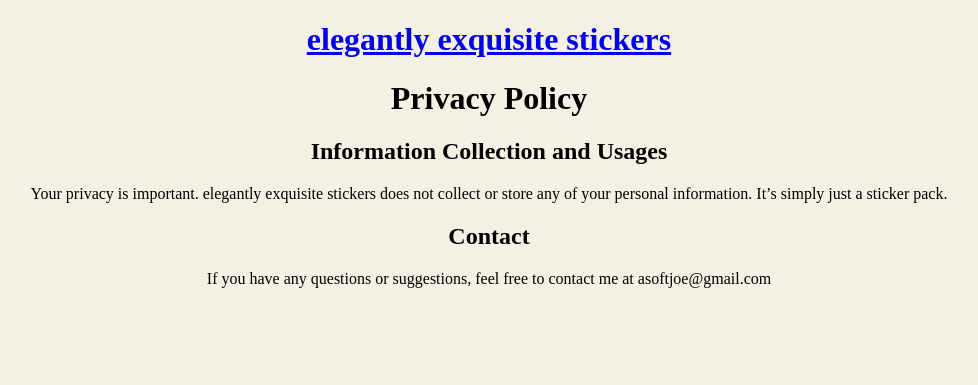
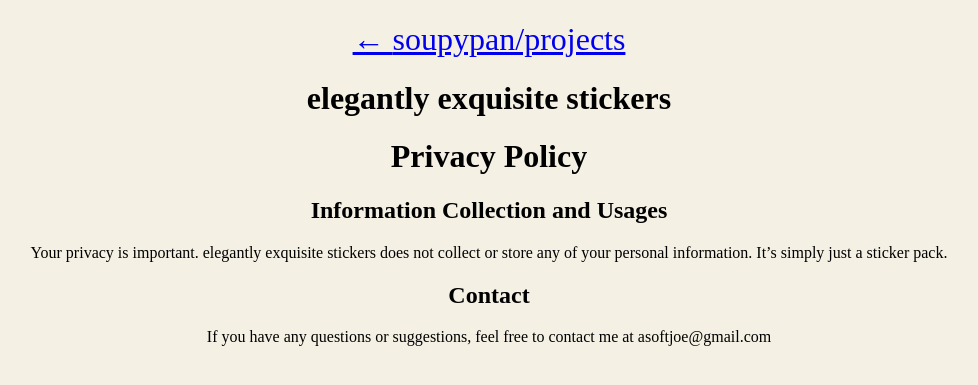
Before and after one commit to soupypan/soupypan.github.io, a Jekyll site: the page built from _posts/2020-07-14-elegantly-exquisite-stickers.md, in a window 1280 px wide. Shown: the top 385 px of the page, without its empty margins (151-1129 px from the left). Built offline with Jekyll 4.4.1, drawn with Linux system fonts in a browser that asks for light colours.

Commit message:
Update post.html

```diff
--- a/_layouts/post.html
+++ b/_layouts/post.html
@@ -3,7 +3,12 @@ layout: default
 ---
 
 
-<h1><a href="/" >{{ page.title }}</a></h1>
+<h1><a href="/projects" >← <span class = "text" >
+  soupypan/projects
+</span> </a></h1>
+
+
+<h1>{{ page.title }}</h1>
 
 <div class="post">
   {{ content }}
```
